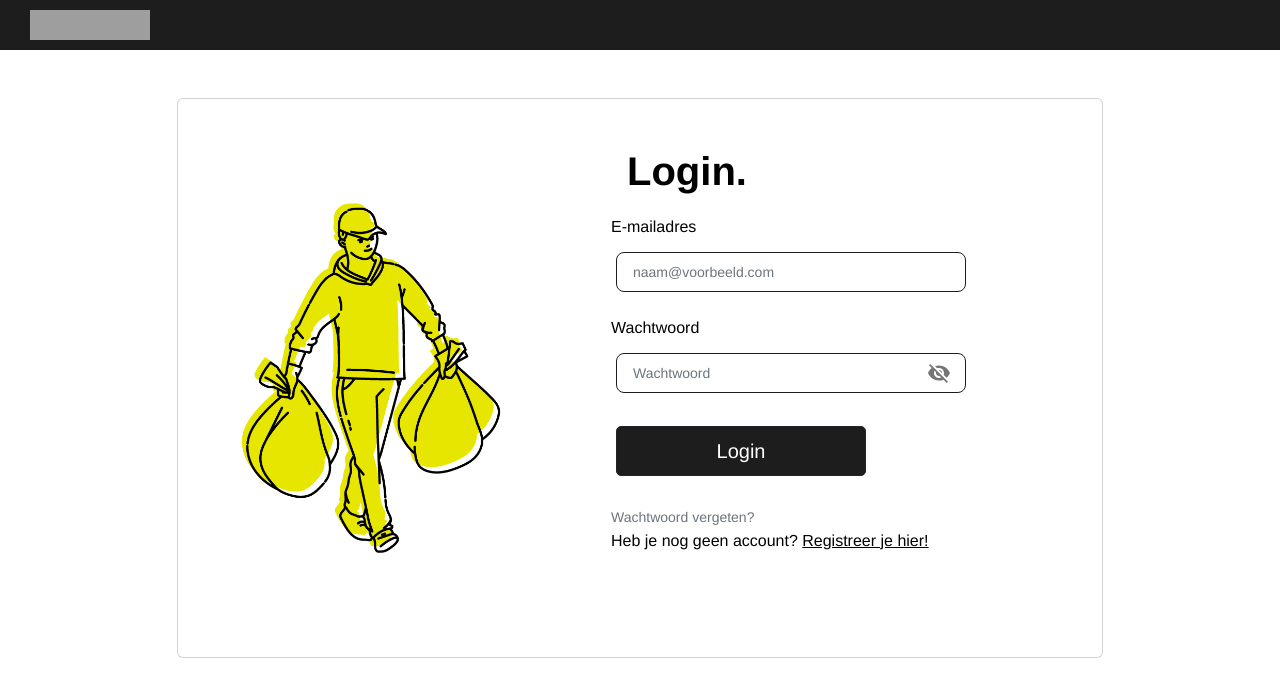
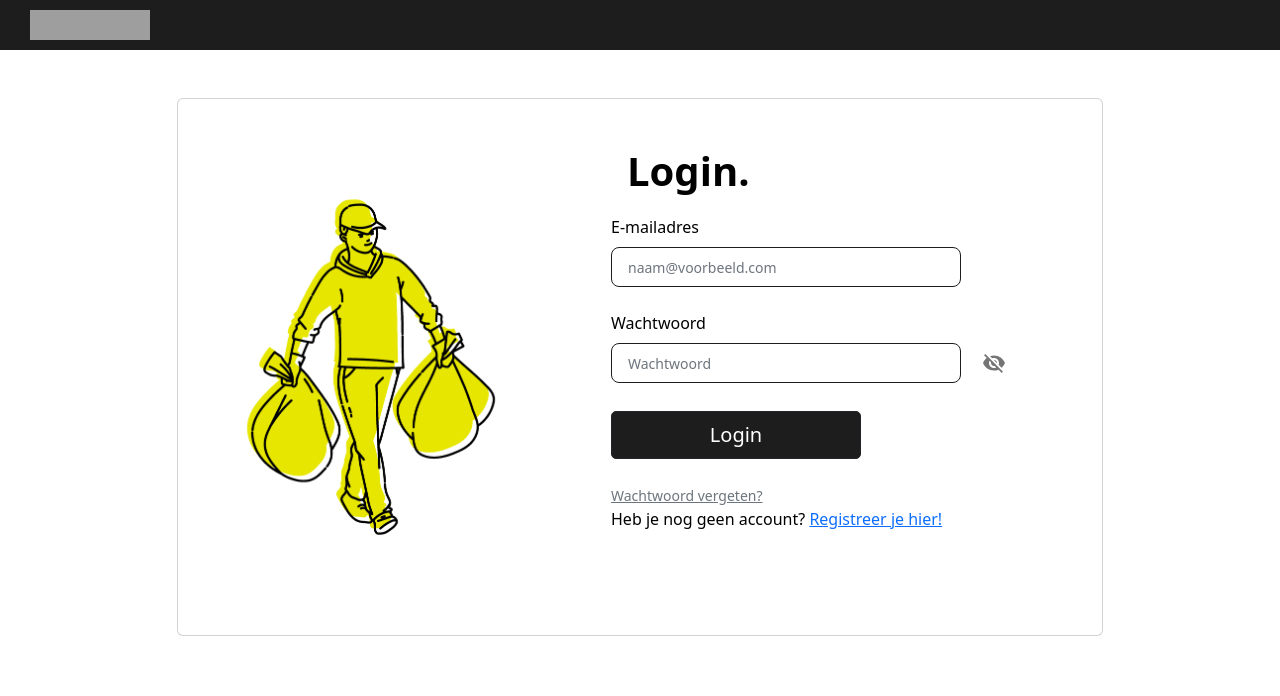
Before and after one commit to SELab-2/Dr-Trottoir-4, a Next.js app in the folder frontend/: page /login in a window 1280 px wide. Shown: the top 696 px of the page. Built offline with nearby package versions, Linux system fonts and the light colour scheme; no server answers; grey boxes are pictures that could not be loaded.

Commit message:
Changed select boxes to use react-select

```diff
--- a/frontend/pages/_app.tsx
+++ b/frontend/pages/_app.tsx
@@ -1,5 +1,4 @@
 import "bootstrap/dist/css/bootstrap.min.css";
-import "@/styles/globals.css";
 import type { AppProps } from "next/app";
 import { useEffect } from "react";
 import { I18nextProvider } from "react-i18next";
--- a/frontend/pages/student/working.tsx
+++ b/frontend/pages/student/working.tsx
@@ -386,7 +386,7 @@ function StudentWorking() {
                 <Form onSubmit={handleSubmit} className="mt-2 mb-2">
                     <span className="h5 fw-bold mt-2">{typeNames[progress.step]}</span>
                     <Form.Group className="mb-2 mt-2">
-                        <Form.Label className="form-label">Beschrijving (optioneel):</Form.Label>
+                        <Form.Label>Beschrijving (optioneel):</Form.Label>
                         <Form.Control
                             as="textarea"
                             rows={2}
--- a/frontend/styles/globals.css
+++ /dev/null
@@ -1,112 +0,0 @@
-/* General Styles */
-
-/* Reset default margin, padding, and border for all elements */
-* {
-    box-sizing: border-box;
-    padding: 0;
-    margin: 0;
-}
-
-/* Define font and font size for the whole document */
-body {
-    font-family: Helvetica, sans-serif;
-    font-size: 16px;
-}
-
-/* Button Styles */
-
-/* Style for all buttons */
-Button, button {
-    height: 50px;
-    width: 150px;
-    margin: 5px;
-    outline: 0;
-    cursor: pointer;
-    border: 2px solid #000;
-    border-radius: 5px;
-    color: #fff;
-    background: #000;
-    font-size: 20px;
-    font-weight: 500;
-    line-height: 24px;
-    padding: 5px 10px;
-    text-align: center;
-    transition: ease-in 0.2s;
-}
-
-/* Style for buttons when hovering */
-Button:hover, button:hover {
-    color: #000;
-    background: rgb(255, 218, 87);
-}
-
-/* Link Styles */
-
-/* Style for all links */
-a {
-    color: inherit;
-    text-decoration: none;
-}
-
-/* Style for links when hovering */
-a:hover {
-    text-decoration: underline;
-}
-
-/* Input Styles */
-
-/* Style for all inputs */
-input {
-    min-width: 250px;
-    max-width: 350px;
-    height: 40px;
-    background-color: #E8F0FC;
-    overflow: hidden;
-    padding: 10px 5px;
-    margin: 5px;
-    border: solid #1D1D1D 1px;
-    border-radius: 5px;
-    font-size: 14px;
-}
-
-input:focus {
-    border: none;
-    outline: none;
-    box-shadow: 0 0 0 0.1rem lightgray;
-}
-
-@media (prefers-color-scheme: light) {
-    html {
-        color-scheme: light;
-    }
-}
-
-.rbc-time-view .rbc-label {
-    display: none !important;
-}
-
-.rbc-time-view .rbc-allday-cell {
-    height: calc(90vh) !important;
-    max-height: unset !important;
-}
-/* Style for all icons */
-.icon {
-    display: inline-block;
-    width: 24px;
-    height: 24px;
-    cursor: pointer;
-    background-repeat: no-repeat;
-    background-size: 100%;
-}
-
-.rbc-time-view .rbc-time-content {
-    display: none !important;
-}
-
-.rbc-time-view .rbc-time-slot {
-    height: 30px !important;
-}
-
-.clickable {
-    cursor: pointer;
-}
```
Also changed, not shown: frontend/components/admin/editLobbyModal.tsx (+16 -13 lines), frontend/components/admin/userEditModal.tsx (+16 -12 lines), frontend/pages/admin/data/tours/edit.tsx (+99 -94 lines).
